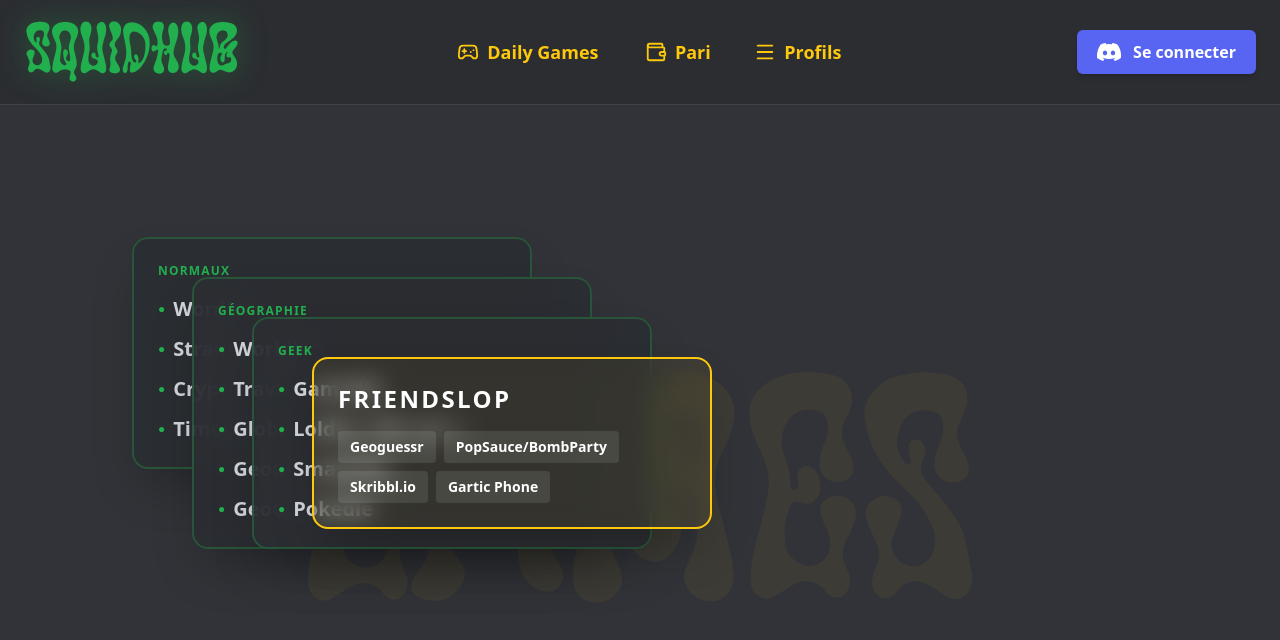
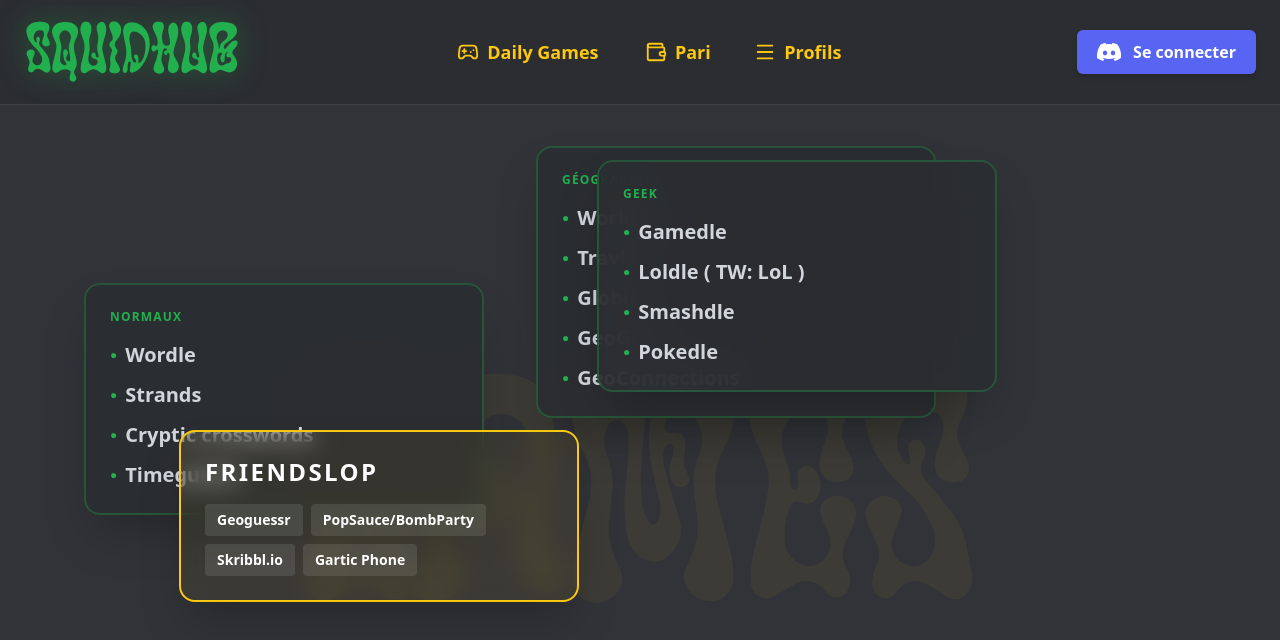
Before and after one commit to EmileThv/site-serveur, a Next.js app: page /daily-games in a window 1280 px wide. Shown: the top 640 px of the page. Built offline with nearby package versions, Linux system fonts and the light colour scheme; no server answers.

Commit message:
fixed boundaries on daily games page

```diff
--- a/app/daily-games/page.tsx
+++ b/app/daily-games/page.tsx
@@ -2,16 +2,40 @@
 
 import { motion } from "framer-motion";
 import gamesData from "./games-data.json";
-import { useRef } from "react";
+import { useEffect, useState } from "react";
 
 export default function GamesPage() {
-  const constraintsRef = useRef(null);
+  const [windowSize, setWindowSize] = useState({ w: 0, h: 0 });
+  // On crée un état pour stocker les positions aléatoires une seule fois au montage
+  const [positions, setPositions] = useState<{x: number, y: number}[]>([]);
 
-  // Fusion des données pour le mapping
+  useEffect(() => {
+    const handleResize = () => {
+      setWindowSize({ w: window.innerWidth, h: window.innerHeight });
+    };
+
+    handleResize();
+
+    // On génère les positions aléatoires
+    const totalBoxes = gamesData.dailyCategories.length + 1;
+    const randomPositions = Array.from({ length: totalBoxes }).map(() => ({
+      // On garde une marge de sécurité (ex: entre 50px et 60% de l'écran)
+      x: Math.floor(Math.random() * (window.innerWidth * 0.5)),
+      y: Math.floor(Math.random() * (window.innerHeight * 0.5))
+    }));
+    setPositions(randomPositions);
+
+    window.addEventListener("resize", handleResize);
+    return () => window.removeEventListener("resize", handleResize);
+  }, []);
+
   const allBoxes = [
     ...gamesData.dailyCategories.map(c => ({ ...c, isSpecial: false })),
     { nom: "Friendslop", isSpecial: true }
   ];
+
+  // On attend que les positions soient générées pour éviter un saut visuel
+  if (positions.length === 0) return <main className="h-screen bg-discord-dark" />;
 
   return (
     <main className="h-screen bg-discord-dark overflow-hidden relative">
@@ -21,23 +45,25 @@
         </h1>
       </div>
 
-      <div ref={constraintsRef} className="absolute inset-0 p-8">
+      <div className="absolute inset-0">
         {allBoxes.map((cat: any, index) => (
           <motion.div
             key={cat.nom}
             drag
-            dragConstraints={constraintsRef}
-            dragTransition={{
-              power: 0.2,
-              timeConstant: 200
+            dragConstraints={{
+              top: 0,
+              left: 0,
+              right: windowSize.w > 0 ? windowSize.w - 400 : 0,
+              bottom: windowSize.h > 0 ? windowSize.h - 300 : 0
             }}
-            dragElastic={0.2}
+            dragTransition={{ power: 0.2, timeConstant: 200 }}
+            dragElastic={0.1}
+            // On utilise la position aléatoire stockée
             initial={{
-              x: 100 + (index * 60),
-              y: 100 + (index * 40)
+              x: positions[index]?.x ?? 100,
+              y: positions[index]?.y ?? 100
             }}
             whileDrag={{ scale: 1.05, zIndex: 50 }}
-            // On utilise md:w-100 comme demandé pour les boites normales
             className={`absolute p-6 rounded-2xl border-2 shadow-2xl cursor-grab active:cursor-grabbing touch-none
               ${cat.isSpecial
                 ? "bg-main-yellow/5 border-main-yellow backdrop-blur-md w-80 md:w-100"
@@ -56,6 +82,7 @@
                     key={item.name}
                     href={item.url}
                     target="_blank"
+                    onPointerDown={(e) => e.stopPropagation()}
                     className="bg-white/10 px-3 py-1.5 rounded text-sm hover:bg-main-green hover:text-black transition-colors font-bold"
                   >
                     {item.name}
@@ -69,6 +96,7 @@
                     key={jeu.name}
                     href={jeu.url}
                     target="_blank"
+                    onPointerDown={(e) => e.stopPropagation()}
                     className="text-gray-300 hover:text-white font-bold text-xl transition-colors flex items-center gap-2"
                   >
                     <span className="text-main-green text-xs">●</span>
```
